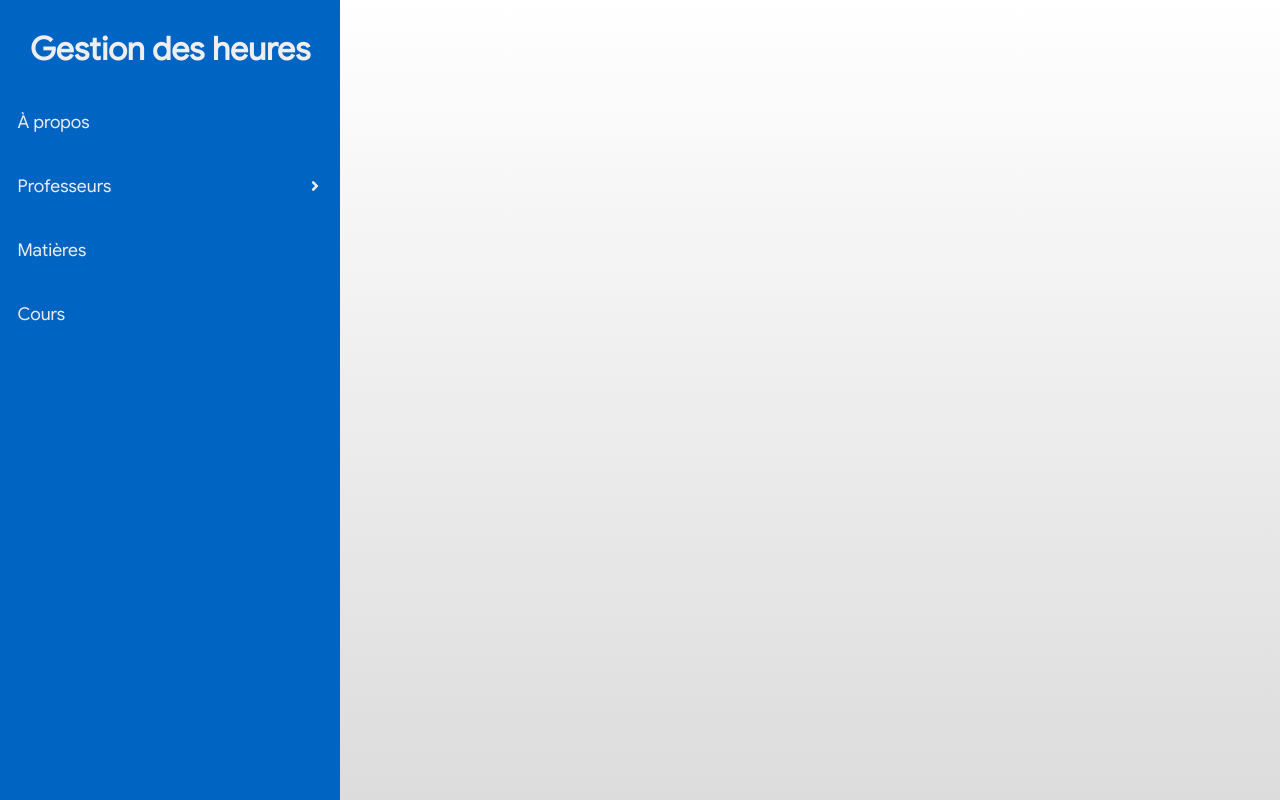
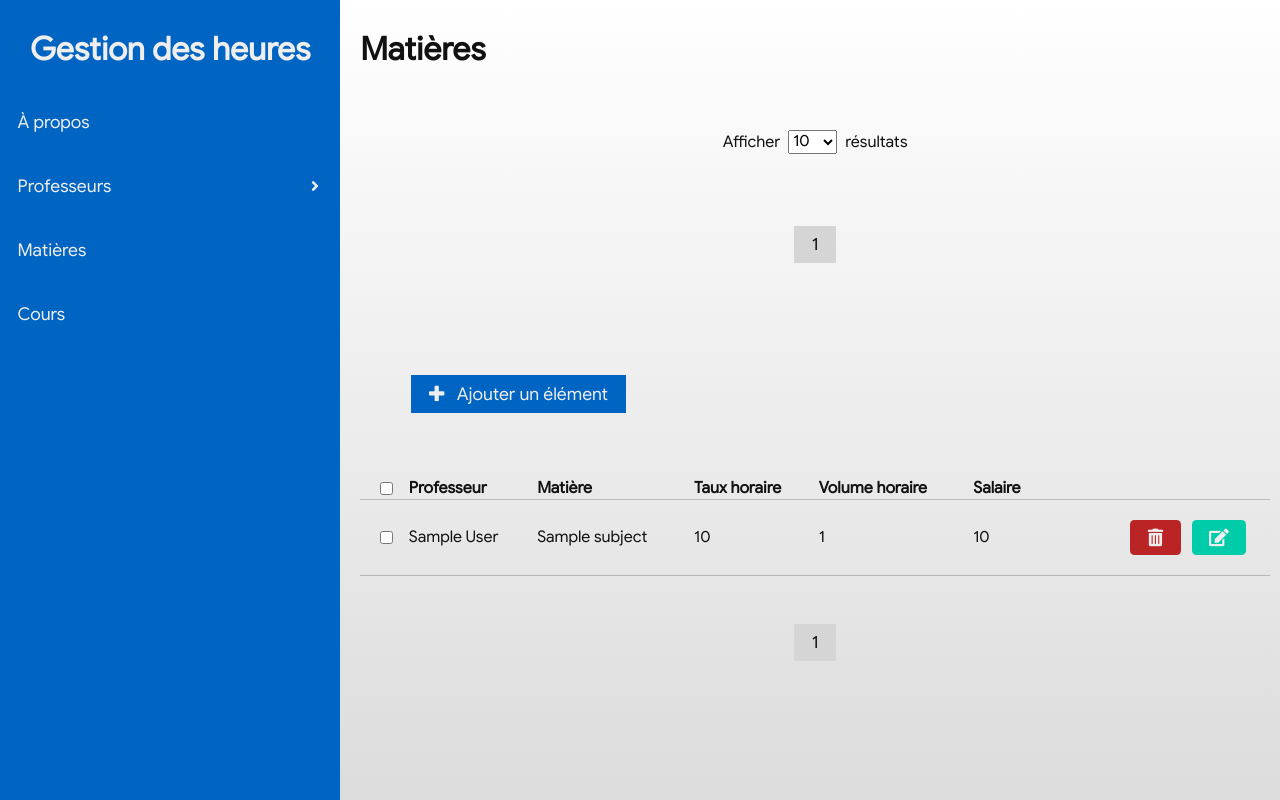
Before and after one commit to kevinryan25/php-project, a PHP site: page /course in a window 1280 px wide. Run offline with PHP 8.4, Linux system fonts and the light colour scheme; tables that the repository leaves empty hold one stand-in row (values such as "Sample post"); data that the repository does not hold is empty.

Commit message:
Course tab

```diff
--- a/public_html/view/functions.php
+++ b/public_html/view/functions.php
@@ -48,6 +48,31 @@ function printSubjects(){
     </tr><?php
 
     }
+}
+
+function printCourse(){
+    global $DB;
+    global $resultsPerPage;
+    global $currentPage;
+
+    $offset = $currentPage * $resultsPerPage;
+    $limit = $resultsPerPage;
+
+    $data = $DB->query("SELECT teacher.name as teacher, subject.name as subject, teacher.salary as salary, subject.hrs as hrs, teacher.salary * subject.hrs as payment FROM course INNER JOIN teacher ON course.teacher = teacher.id INNER JOIN subject ON course.subject = subject.id LIMIT $limit OFFSET $offset");
+    foreach($data as $e){
+        ?><tr>
+            <td><input type="checkbox" /></td>
+            <td class='teacher'><?php echo $e['teacher']; ?></td>
+            <td class='subject'><?php echo utf8_encode($e['subject']); ?></td>
+            <td class='salary'><?php echo $e['salary']; ?></td>
+            <td class='hrs'><?php echo $e['hrs']; ?></td>
+            <td class='payment'><?php echo $e['payment']; ?></td>
+            <td class="controls">
+                <a class="btn btn-tertiary btn-rounded" href='/controller/delete.php?table=subject&id=<?php echo $e['id']; ?>'><i class="fas fa-trash-alt"></i></a>
+                <button class="btn btn-quaternary btn-rounded edit"><i class="fas fa-edit"></i></button></td>
+        </tr><?php
+    }
+
 }
 
 $resultsPerPage;
--- a/public_html/view/modules/content.php
+++ b/public_html/view/modules/content.php
@@ -9,4 +9,6 @@ if(preg_match('/^\/(index\.(php|html))?$/', $URI)){
     include "view/modules/teacher.php";
 }else if(preg_match('/\/subject/', $URI)){
     include "view/modules/subject.php";
+}else if(preg_match('/\/course/', $URI)){
+    include "view/modules/course.php";
 }
--- /dev/null
+++ b/public_html/view/modules/course.php
@@ -0,0 +1,35 @@
+<h1>Matières</h1>
+<nav class="topmenu">
+
+</nav>
+<section>
+    <div class="row-count">
+        <?php resultsperPage(); ?>
+    </div>
+    <div class="pagination">
+        <?php pagination("subject"); ?>
+    </div>
+    <div class="selection-controls">
+        <?php include 'view/modules/insert-form.php'; ?>
+    </div>
+
+    <table>
+        <thead>
+            <tr>
+                <td><input type="checkbox" /></td>
+                <td>Professeur</td>
+                <td>Matière</td>
+                <td>Taux horaire</td>
+                <td>Volume horaire</td>
+                <td>Salaire</td>
+            </tr>
+        </thead>
+        <tbody>
+            <?php printCourse(); ?>
+        </tbody>
+    </table>
+
+    <div class="pagination">
+        <?php pagination("subject"); ?>
+    </div>
+</section>
```
Also changed, not shown: 2 other files.
